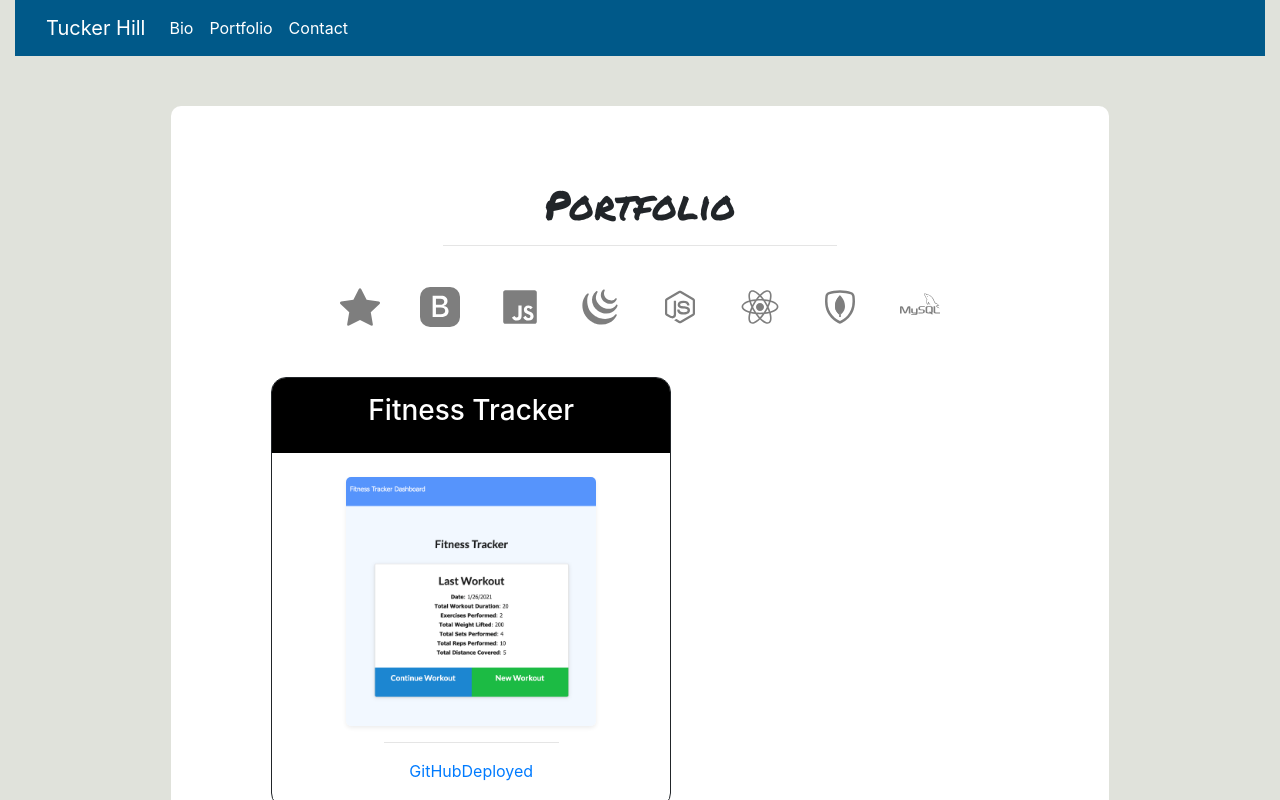
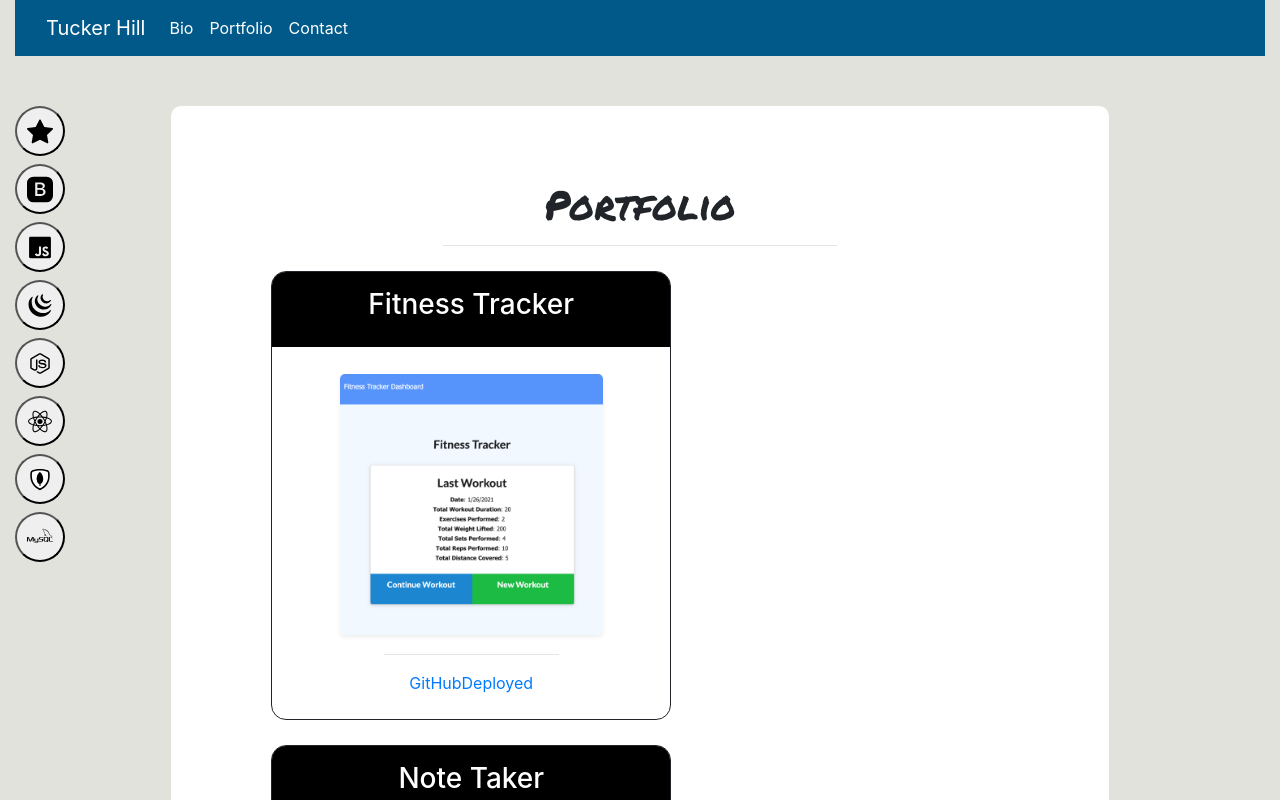
Before and after one commit to hill1635/hill-react-portfolio, a React (Create React App) app: page /portfolio in a window 1280 px wide. Shown: the top 800 px of the page. Built offline with nearby package versions, Linux system fonts and the light colour scheme.

Commit message:
Sidebar styling.

```diff
--- a/src/components/Sidebar/Sidebar.css
+++ b/src/components/Sidebar/Sidebar.css
@@ -0,0 +1,10 @@
+button {
+  width: 50px;
+  height: 50px;
+}
+
+img {
+  width: 75%;
+  height: 75%;
+  margin: 3px;
+}
--- a/src/components/Sidebar/Sidebar.js
+++ b/src/components/Sidebar/Sidebar.js
@@ -3,15 +3,15 @@ import "./Sidebar.css";
 
 function Sidebar() {
   return (
-    <div className="icons">
-      <img src="./icons/star.svg"></img>
-      <img src="./icons/bootstrap.svg"></img>
-      <img src="./icons/javascript.svg"></img>
-      <img src="./icons/jquery.svg"></img>
-      <img src="./icons/nodejs.svg"></img>
-      <img src="./icons/react.svg"></img>
-      <img src="./icons/mongodb.svg"></img>
-      <img src="./icons/mysql.svg"></img>
+    <div className="btn-group-vertical buttons position-fixed">
+      <button className="rounded-circle mb-2"><img src="./icons/star.svg"></img></button>
+      <button className="rounded-circle mb-2"><img src="./icons/bootstrap.svg"></img></button>
+      <button className="rounded-circle mb-2"><img src="./icons/javascript.svg"></img></button>
+      <button className="rounded-circle mb-2"><img src="./icons/jquery.svg"></img></button>
+      <button className="rounded-circle mb-2"><img src="./icons/nodejs.svg"></img></button>
+      <button className="rounded-circle mb-2"><img src="./icons/react.svg"></img></button>
+      <button className="rounded-circle mb-2"><img src="./icons/mongodb.svg"></img></button>
+      <button className="rounded-circle mb-2"><img src="./icons/mysql.svg"></img></button>
     </div>
   );
 }
--- a/src/pages/Portfolio/Portfolio.js
+++ b/src/pages/Portfolio/Portfolio.js
@@ -5,16 +5,18 @@ import Sidebar from "../../components/Sidebar/Sidebar.js";
 
 function Portfolio() {
   return (
+    <div>
+      <aside className="float-left">
+        <Sidebar />
+      </aside>
       <main className="portfolio">
         <h1>Portfolio</h1>
         <hr className="solid"></hr>
         <div>
-        <Sidebar />
-      </div>
-      <div>
           <Project />
         </div>
       </main>
+    </div>
   );
 }
 
```
Lines whose indentation alone changed are shown as unchanged.
